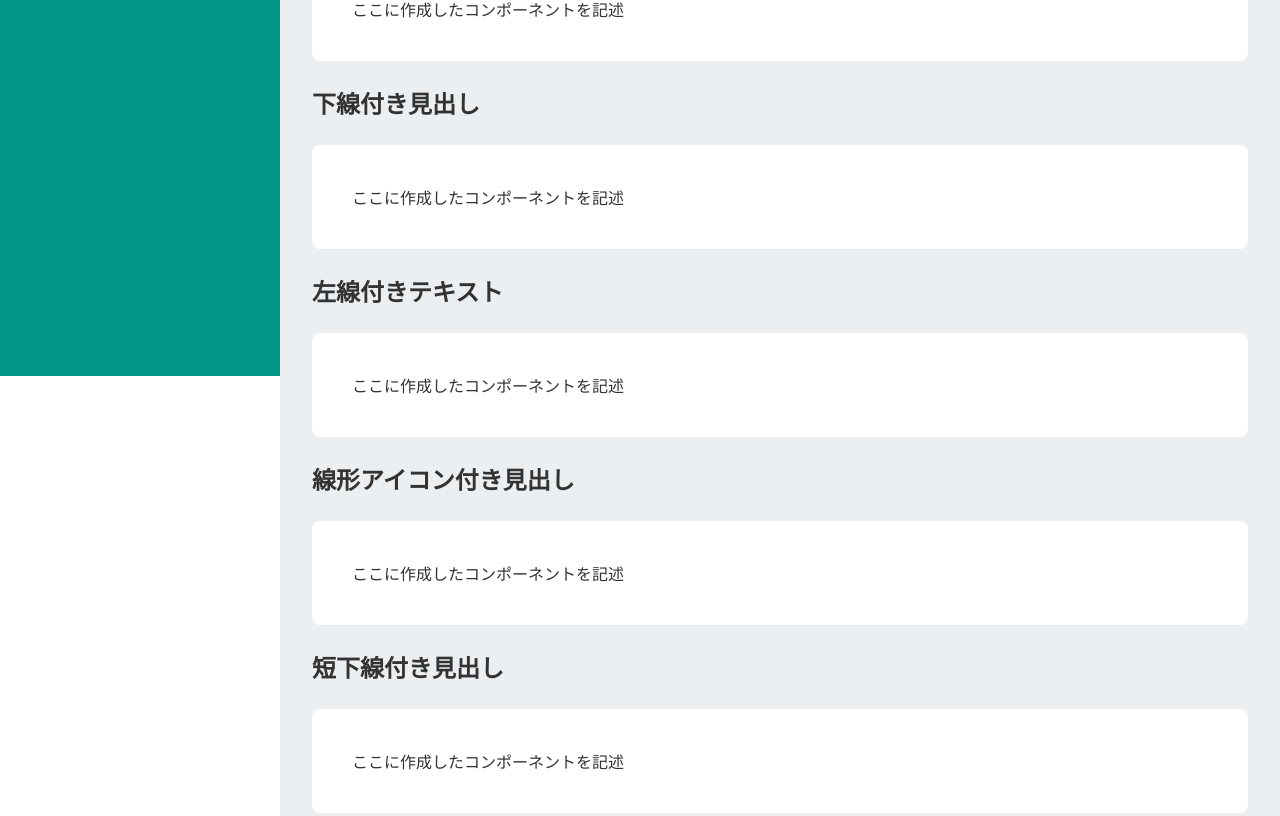
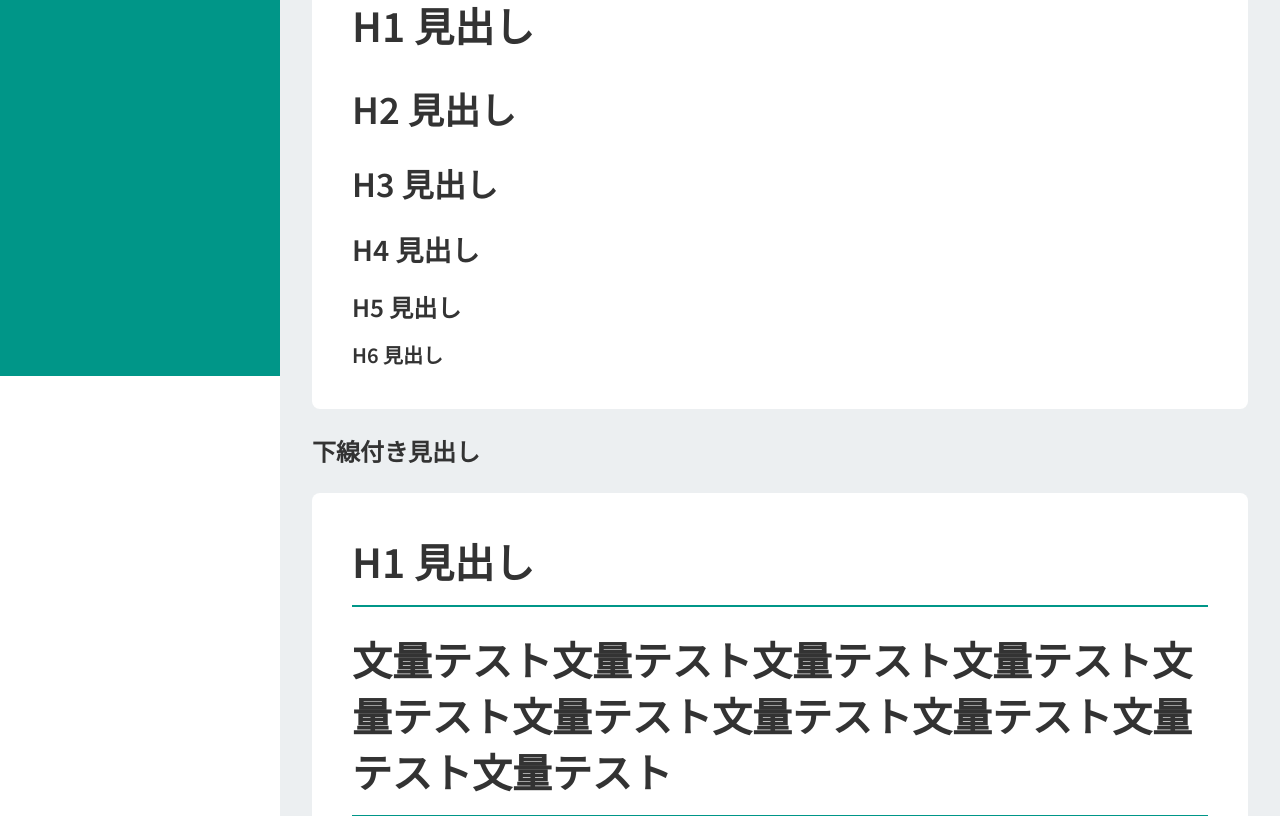
Before and after one commit to masui-maho-mwz/ts-next-parts-list, a Next.js app: page /typography-parts in a window 1280 px wide. Shown: the part 424-1240 px from the top of the page. Built offline with nearby package versions, Linux system fonts and the light colour scheme.

Commit message:
add: 通常見出しと下線付き見出しを追加

```diff
--- a/src/app/typography-parts/page.tsx
+++ b/src/app/typography-parts/page.tsx
@@ -1,5 +1,7 @@
-import { PageContainer } from '@/app/shared/components/page-container';
-import { PartsSampleContainer } from '@/app/shared/components/parts-sample-container';
+import { PageContainer } from "@/app/shared/components/page-container";
+import { PartsSampleContainer } from "@/app/shared/components/parts-sample-container";
+import { Heading } from "@/components/elements/headings/heading";
+import { HeadingWithUnderline } from "@/components/elements/headings/heading-with-underline";
 
 export default function TypographyPartsPage() {
   return (
@@ -28,14 +30,28 @@ export default function TypographyPartsPage() {
       <section>
         <h2>通常見出し</h2>
         <PartsSampleContainer>
-          ここに作成したコンポーネントを記述
+          <Heading variant="h1" value="H1 見出し" />
+          <Heading variant="h2" value="H2 見出し" />
+          <Heading variant="h3" value="H3 見出し" />
+          <Heading variant="h4" value="H4 見出し" />
+          <Heading variant="h5" value="H5 見出し" />
+          <Heading variant="h6" value="H6 見出し" />
         </PartsSampleContainer>
       </section>
 
       <section>
         <h2>下線付き見出し</h2>
         <PartsSampleContainer>
-          ここに作成したコンポーネントを記述
+          <HeadingWithUnderline variant="h1" value="H1 見出し" />
+          <HeadingWithUnderline
+            variant="h1"
+            value="文量テスト文量テスト文量テスト文量テスト文量テスト文量テスト文量テスト文量テスト文量テスト文量テスト"
+          />
+          <HeadingWithUnderline variant="h2" value="H2 見出し" />
+          <HeadingWithUnderline variant="h3" value="H3 見出し" />
+          <HeadingWithUnderline variant="h4" value="H4 見出し" />
+          <HeadingWithUnderline variant="h5" value="H5 見出し" />
+          <HeadingWithUnderline variant="h6" value="H6 見出し" />
         </PartsSampleContainer>
       </section>
 
--- /dev/null
+++ b/src/components/elements/headings/heading-with-underline/index.tsx
@@ -0,0 +1,14 @@
+import { Heading } from "@/components/elements/headings/heading";
+import { ComponentProps } from "react";
+
+import styles from "./styles.module.css";
+
+type Props = ComponentProps<typeof Heading>;
+
+export const HeadingWithUnderline = ({ variant, value }: Props) => {
+  return (
+    <div className={styles.root}>
+      <Heading variant={variant} value={value}></Heading>
+    </div>
+  );
+};
--- /dev/null
+++ b/src/components/elements/headings/heading-with-underline/styles.module.css
@@ -0,0 +1,11 @@
+.root {
+  margin: 1.5rem 0;
+  padding-bottom: 1rem;
+  border-bottom: 2px solid rgb(var(--rgb-primary));
+}
+.root > *:first-child {
+  margin-top: 0;
+}
+.root > *:last-child {
+  margin-bottom: 0;
+}
--- /dev/null
+++ b/src/components/elements/headings/heading/index.tsx
@@ -0,0 +1,12 @@
+import styles from "./styles.module.css";
+
+type Props = {
+  variant: "h1" | "h2" | "h3" | "h4" | "h5" | "h6";
+  value: string;
+};
+
+export const Heading = ({ variant, value }: Props) => {
+  const Root = variant;
+
+  return <Root className={`${styles.root} ${styles[variant]}`}>{value}</Root>;
+};
--- /dev/null
+++ b/src/components/elements/headings/heading/styles.module.css
@@ -0,0 +1,24 @@
+.root {
+  margin: 0.75em 0;
+  font-weight: bold;
+  line-height: var(--heading-line-height);
+}
+
+.h1 {
+  font-size: var(--h1-font-size);
+}
+.h2 {
+  font-size: var(--h2-font-size);
+}
+.h3 {
+  font-size: var(--h3-font-size);
+}
+.h4 {
+  font-size: var(--h4-font-size);
+}
+.h5 {
+  font-size: var(--h5-font-size);
+}
+.h6 {
+  font-size: var(--h6-font-size);
+}
```
